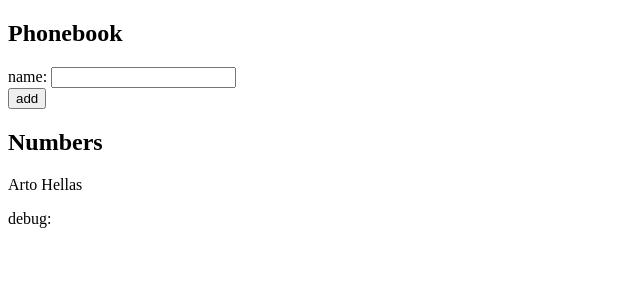
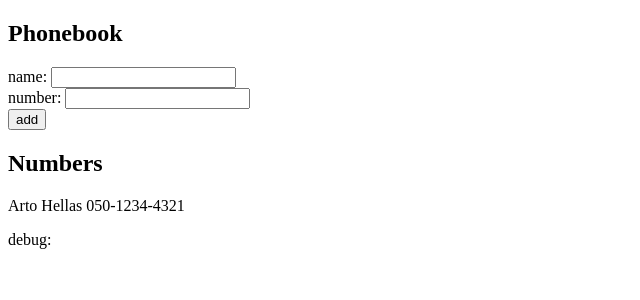
Before and after one commit to hummus-erectus/full-stack-open-lesson-2, a React (Create React App) app in the folder phonebook/: page / in a window 1280 px wide. Shown: the top 300 px of the page, without its empty margins (0-640 px from the left). Built offline with nearby package versions, Linux system fonts and the light colour scheme.

Commit message:
Complete 2.8

```diff
--- a/phonebook/src/App.js
+++ b/phonebook/src/App.js
@@ -2,9 +2,13 @@ import { useState } from 'react'
 
 const App = () => {
   const [persons, setPersons] = useState([
-    { name: 'Arto Hellas' }
+    {
+      name: 'Arto Hellas',
+      number: '050-1234-4321'
+   }
   ])
   const [newName, setNewName] = useState('')
+  const [newNumber, setNewNumber] = useState('')
 
   const addNumber = (e) => {
     e.preventDefault()
@@ -14,6 +18,7 @@ const App = () => {
     } else{
       const personObject = {
         name: newName,
+        number: newNumber,
       }
       setPersons(persons.concat(personObject))
       setNewName('')
@@ -29,11 +34,16 @@ const App = () => {
           name: <input onChange={(e) => setNewName(e.target.value)} value={newName} />
         </div>
         <div>
+          number: <input onChange={(e) => setNewNumber(e.target.value)} value={newNumber} />
+        </div>
+        <div>
           <button type="submit">add</button>
         </div>
       </form>
       <h2>Numbers</h2>
-      {persons.map((person) => <p key={person.name}>{person.name}</p>)}
+      {persons.map((person) => (
+        <p key={person.name}>{person.name} {person.number}</p>
+      ))}
       <div>debug: {newName}</div>
     </div>
   )
```
